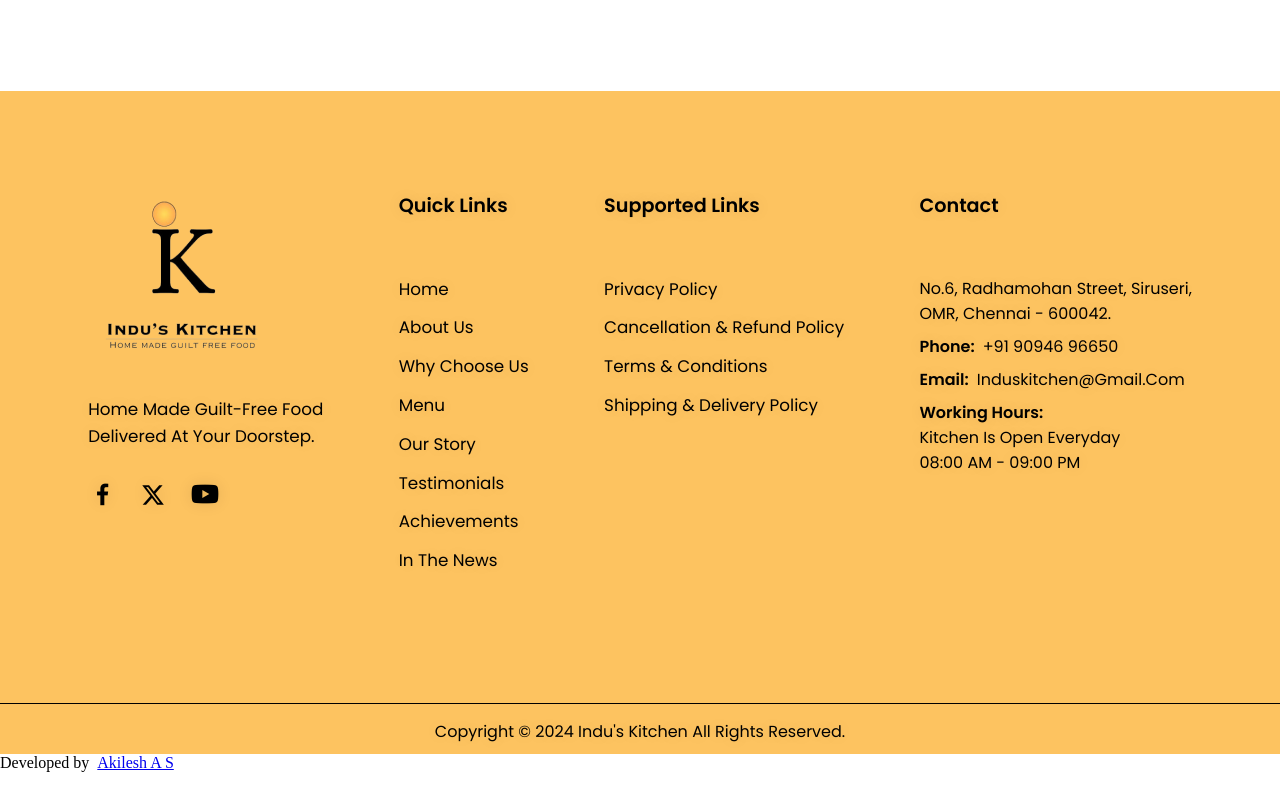
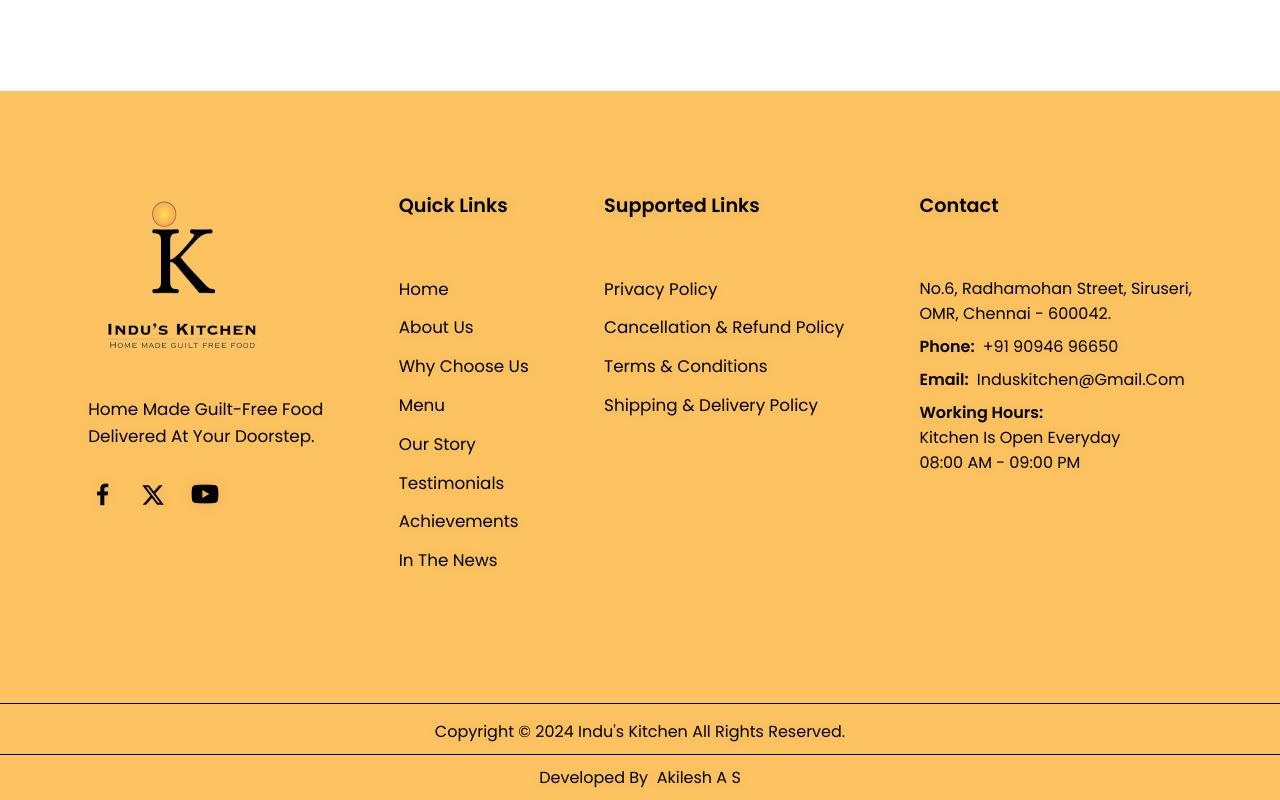
Before and after one commit to JonJenson/Indus_Kitchen, a React (Vite) app: page / in a window 1280 px wide. Shown: the part 8331-9131 px from the top of the page. Before the commit the page ends 9103 px from the top, so only its background shows below. Built offline with nearby package versions, Linux system fonts and the light colour scheme; a web font is replaced by a local one.

Commit message:
Update App.css

```diff
--- a/Frontend/App.css
+++ b/Frontend/App.css
@@ -37,3 +37,51 @@
         display: none;
     }
 }
+
+#developed-by {
+    width: 100%;
+    height: auto;
+    display: flex;
+    align-items: center;
+    justify-content: center;
+    font-family: "Poppins", sans-serif;
+    font-size: 1rem;
+    font-optical-sizing: auto;
+    font-weight: 400;
+    color: #000000;
+    text-shadow: 0px 0px 15px rgba(0, 0, 0, 0.1);
+    text-align: center;
+    text-transform: capitalize;
+    margin: 0;
+    padding: 10px 0 10px 0;
+    background-color: #FDC360;
+    border-top: 1px solid #000000;
+}
+
+#developed-by a {
+    text-decoration: none;
+    color: #000000;
+    text-shadow: 0px 0px 15px rgba(0, 0, 0, 0.1);
+    transition: 0.2s;
+    font-family: "Poppins", sans-serif;
+    font-size: 1rem;
+    font-optical-sizing: auto;
+    font-weight: 400;
+    color: #000000;
+    text-shadow: 0px 0px 15px rgba(0, 0, 0, 0.1);
+    text-transform: capitalize;
+    cursor: pointer;
+}
+
+#developed-by a:hover {
+    color: #e35633;
+}
+
+@media screen and (max-width: 500px) {
+    #developed-by {
+        font-size: 0.8rem;
+    }
+    #developed-by a {
+        font-size: 0.8rem;
+    }
+}
```
